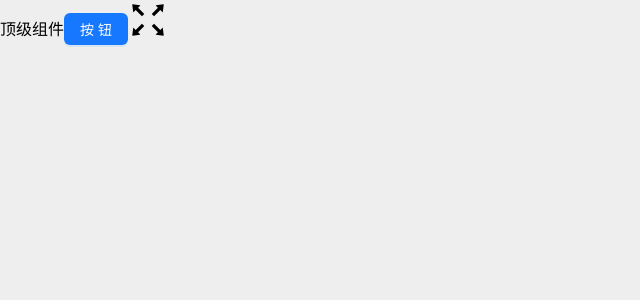
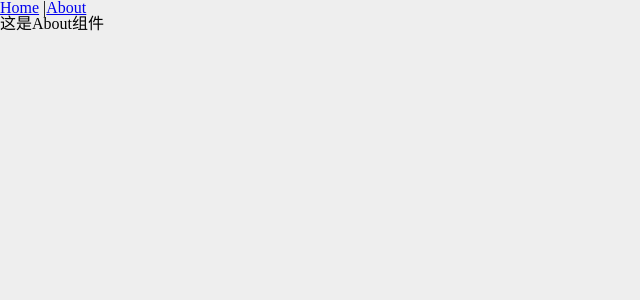
Before and after one commit to MothOfFire/React_Space, a React (Vite) app in the folder vite-React-TS-antd/management-react/: page /about in a window 1280 px wide. Shown: the top 300 px of the page, without its empty margins (0-640 px from the left). Built offline with nearby package versions, Linux system fonts and the light colour scheme.

Commit message:
feat:React18之前版本的路由写法

```diff
--- a/vite-React-TS-antd/management-react/src/App.tsx
+++ b/vite-React-TS-antd/management-react/src/App.tsx
@@ -1,15 +1,17 @@
-import {Button} from 'antd';
-import {FullscreenOutlined } from '@ant-design/icons';
+import { Outlet, Link } from 'react-router-dom';
 
 function App() {
 
   return (
-    <>
-      顶级组件
+    <div className='App'>
+      {/* 顶级组件
       <Button type="primary">按钮</Button>
-      <FullscreenOutlined style={{ fontSize: '40px'}} />
-    </>
+      <FullscreenOutlined style={{ fontSize: '40px'}} /> */}
+      <Link to="/home">Home</Link> |
+      <Link to="/about">About</Link>
+      <Outlet></Outlet>
+    </div>
   )
 }
 
-export default App
+export default App;
--- a/vite-React-TS-antd/management-react/src/main.tsx
+++ b/vite-React-TS-antd/management-react/src/main.tsx
@@ -8,11 +8,12 @@ import "reset-css"
 import './assets/styles/global.scss'
 
 //组件的样式
-import App from './App.tsx'
+// import App from './App.tsx'
+import Router from './router';
 
 
 ReactDOM.createRoot(document.getElementById('root')!).render(
   <React.StrictMode>
-    <App />
+    <Router />
   </React.StrictMode>,
 )
--- /dev/null
+++ b/vite-React-TS-antd/management-react/src/router/index.tsx
@@ -0,0 +1,23 @@
+import App from "../App";
+import Home from '../views/Home';
+import About from '../views/About';
+import { BrowserRouter,Routes,Route } from 'react-router-dom';
+//两种路由模式的组件：BrowserRouter（ history 模式）、HashRouter（ Hash 模式）H
+
+// const baseRouter = () => {
+//     return ()
+// }
+
+//可以简写成以下形式
+const baseRouter = () => (
+    <BrowserRouter>
+        <Routes>
+            <Route path="/" element={ <App /> }>
+                <Route path="/home" element={ <Home /> } ></Route>
+                <Route path="/about" element={ <About /> } ></Route>
+            </Route>
+        </Routes>
+    </BrowserRouter>
+)
+
+export default baseRouter;
--- /dev/null
+++ b/vite-React-TS-antd/management-react/src/views/About.tsx
@@ -0,0 +1,10 @@
+const View = () => {
+
+    return (
+        <div className="About">
+            <p>这是About组件</p>
+        </div>
+    )
+}
+
+export default View;
--- /dev/null
+++ b/vite-React-TS-antd/management-react/src/views/Home.tsx
@@ -0,0 +1,10 @@
+const View = () => {
+
+    return (
+        <div className="Home">
+            <p>这是Home组件</p>
+        </div>
+    )
+}
+
+export default View;
```
Also changed, not shown: 2 other files (tests, documents, lock files or other folders).
